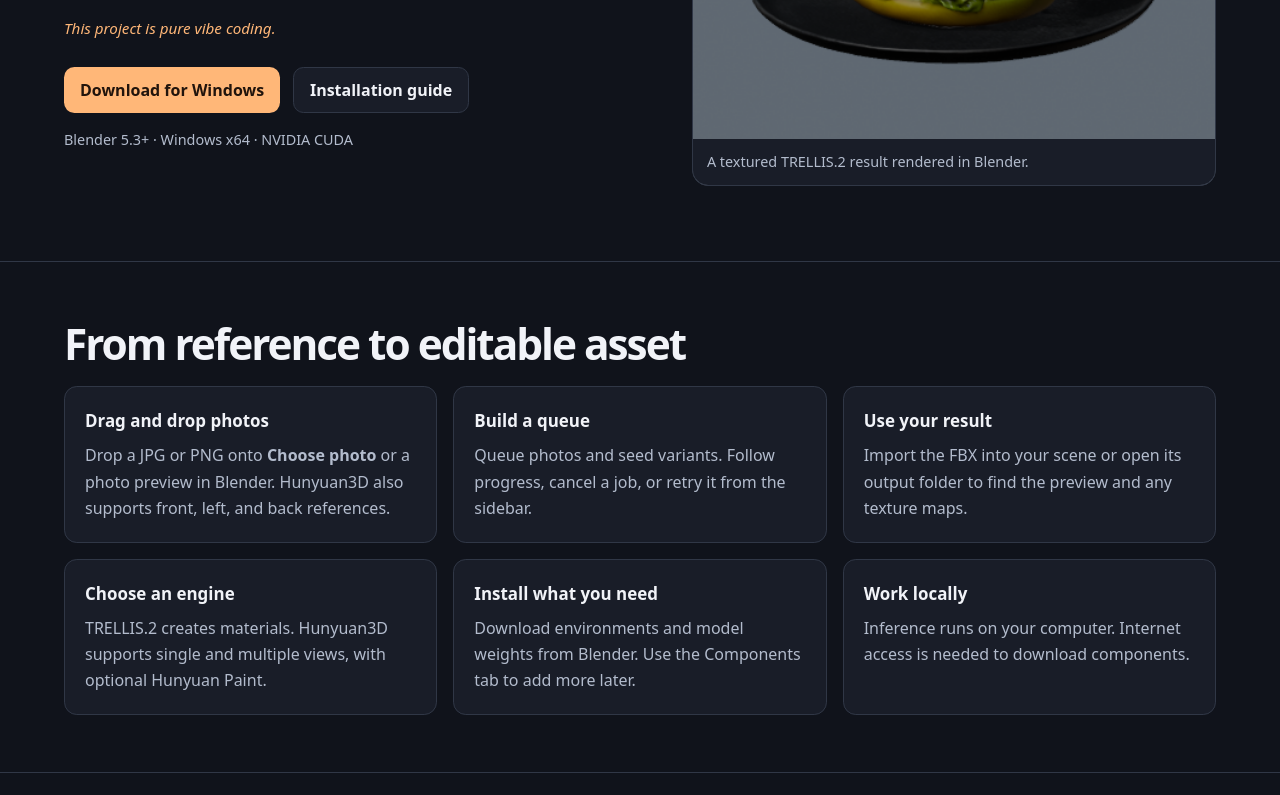
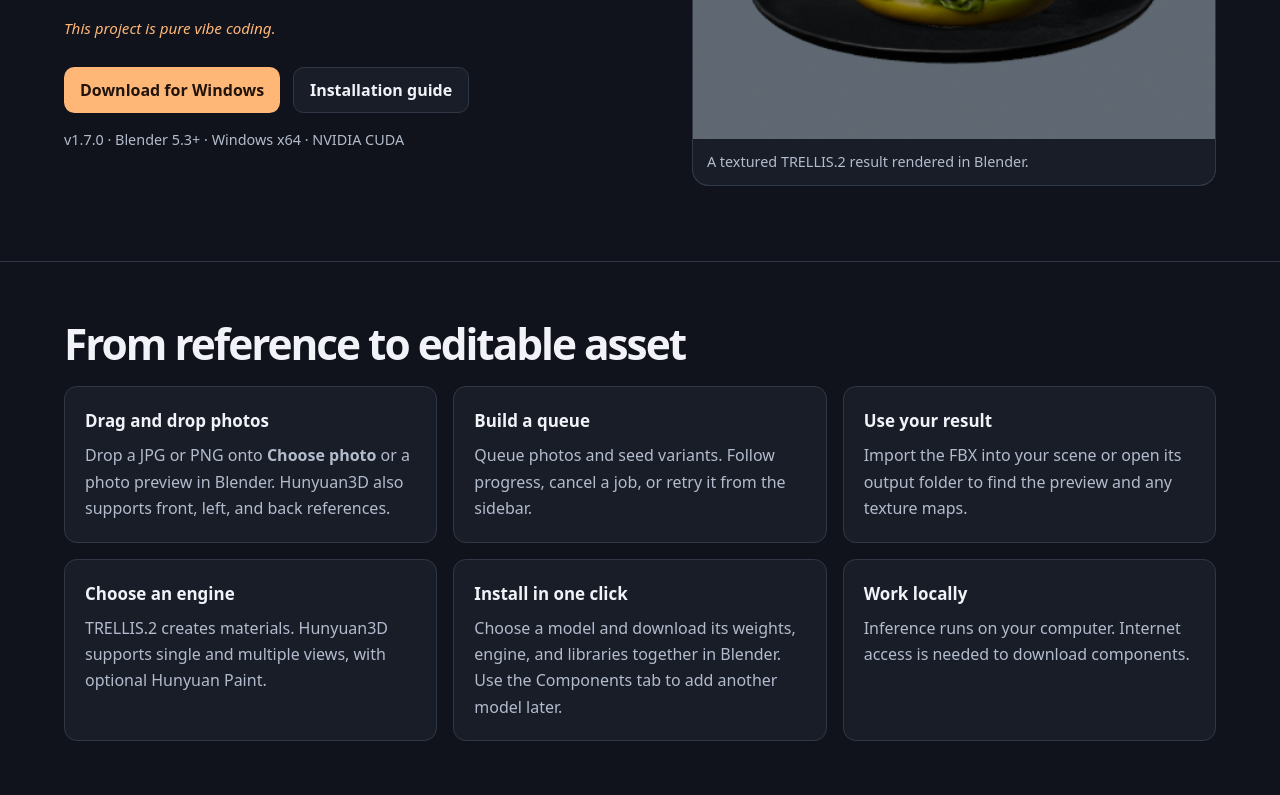
Before and after one commit to Rorosos/photo-to-3d-blender, a plain HTML site: page index.html in a window 1280 px wide. Shown: the part 465-1260 px from the top of the page. Drawn offline with Linux system fonts and the light colour scheme.

Commit message:
Release one-click model installation with BiRefNet

```diff
--- a/index.html
+++ b/index.html
@@ -54,7 +54,7 @@
         <p class="intro">Turn a reference photo into a 3D asset. Run TRELLIS.2 or Hunyuan3D on your own GPU, preview the result in Blender, and export an FBX with texture files when available.</p>
         <p class="vibe">This project is pure vibe coding.</p>
         <div class="actions"><a class="button" href="./photo-to-3d-windows.zip" download>Download for Windows</a><a class="button secondary" href="#install">Installation guide</a></div>
-        <p class="spec">Blender 5.3+ · Windows x64 · NVIDIA CUDA</p>
+        <p class="spec">v1.7.0 · Blender 5.3+ · Windows x64 · NVIDIA CUDA</p>
       </div>
       <figure class="main-render"><img src="./burger-render.png" width="432" height="432" alt="Rendered TRELLIS.2 reconstruction of a burger on a plate"><figcaption>A textured TRELLIS.2 result rendered in Blender.</figcaption></figure>
     </section>
@@ -65,7 +65,7 @@
         <article class="card"><h3>Build a queue</h3><p>Queue photos and seed variants. Follow progress, cancel a job, or retry it from the sidebar.</p></article>
         <article class="card"><h3>Use your result</h3><p>Import the FBX into your scene or open its output folder to find the preview and any texture maps.</p></article>
         <article class="card"><h3>Choose an engine</h3><p>TRELLIS.2 creates materials. Hunyuan3D supports single and multiple views, with optional Hunyuan Paint.</p></article>
-        <article class="card"><h3>Install what you need</h3><p>Download environments and model weights from Blender. Use the Components tab to add more later.</p></article>
+        <article class="card"><h3>Install in one click</h3><p>Choose a model and download its weights, engine, and libraries together in Blender. Use the Components tab to add another model later.</p></article>
         <article class="card"><h3>Work locally</h3><p>Inference runs on your computer. Internet access is needed to download components.</p></article>
       </div>
     </div></section>
@@ -92,10 +92,10 @@
         <ol>
           <li>Download the ZIP. In Blender, open <strong>Edit → Preferences → Add-ons → Install from Disk</strong> and select the ZIP.</li>
           <li>Press <strong>N</strong> in the 3D Viewport and open <strong>Photo to 3D</strong>. Choose a language and an engine.</li>
-          <li>Click <strong>Download components</strong>. In the <strong>Components</strong> tab, you can download individual environments and weights.</li>
+          <li>Click <strong>Download model and engine</strong>. Blender installs the selected model and its dependencies. Open <strong>Components</strong> to add another model or Hunyuan Paint.</li>
           <li>In <strong>Generate → Single photo</strong>, click <strong>Choose photo</strong> or drop images onto the button or a photo preview. Click <strong>Add to queue</strong>. After generation, use <strong>Import into scene</strong> or open the job folder.</li>
         </ol>
-        <aside class="card"><h3>Component access</h3><p>The compact ZIP includes an example. Model weights and CUDA environments download on demand.</p><p>Enable online access in <strong>Preferences → System → Network</strong>. For gated DINOv3 and RMBG-2.0 weights, request access from the providers and enter a Hugging Face read token in the Components tab. RMBG-2.0 is optional when background removal is disabled.</p></aside>
+        <aside class="card"><h3>Downloads in Blender</h3><p>Enable online access in <strong>Preferences → System → Network</strong>. Blender downloads public component files without an account, access request, or token.</p><p>TRELLIS.2 uses the original DINOv3 ViT-L/16 and optional BiRefNet HR-matting for local background removal.</p></aside>
       </div>
     </div></section>
     <section class="section" id="licenses"><div class="wrap">
@@ -104,7 +104,7 @@
       <dl class="licenses">
         <div class="license"><dt>TRELLIS.2 and its Windows adaptation</dt><dd>MIT. Preserve upstream notices when redistributing. <a href="https://github.com/microsoft/TRELLIS.2/blob/main/LICENSE">Microsoft license</a> · <a href="https://github.com/andrakis/TRELLIS.2-stableprojectorz/blob/main/LICENSE">Windows adaptation</a></dd></div>
         <div class="license"><dt>Hunyuan3D 2.0</dt><dd>Tencent’s community agreement has territorial and usage limits. The EU, United Kingdom, and South Korea are outside its licensed territory. <a href="https://github.com/Tencent-Hunyuan/Hunyuan3D-2/blob/main/LICENSE">Tencent agreement</a></dd></div>
-        <div class="license"><dt>DINOv3 and RMBG-2.0</dt><dd>DINOv3 uses Meta’s model license. RMBG-2.0 weights are offered under CC BY-NC 4.0. Commercial use of those weights requires separate authorization. <a href="https://github.com/facebookresearch/dinov3/blob/main/LICENSE.md">DINOv3 terms</a> · <a href="https://huggingface.co/briaai/RMBG-2.0">RMBG-2.0 terms</a></dd></div>
+        <div class="license"><dt>DINOv3 and BiRefNet HR-matting</dt><dd>DINOv3 uses Meta’s model license. BiRefNet HR-matting is available under MIT. <a href="https://github.com/facebookresearch/dinov3/blob/main/LICENSE.md">DINOv3 terms</a> · <a href="https://huggingface.co/ZhengPeng7/BiRefNet_HR-matting">BiRefNet model card</a></dd></div>
         <div class="license"><dt>NVIDIA rasterization dependencies</dt><dd>The supplied dependency versions have research and evaluation terms. Review them before commercial use. <a href="https://github.com/NVlabs/nvdiffrast/blob/main/LICENSE.txt">nvdiffrast</a> · <a href="https://github.com/NVlabs/nvdiffrec/blob/main/LICENSE.txt">nvdiffrec</a></dd></div>
       </dl>
     </div></section>
```
Also changed, not shown: 3 other files.
